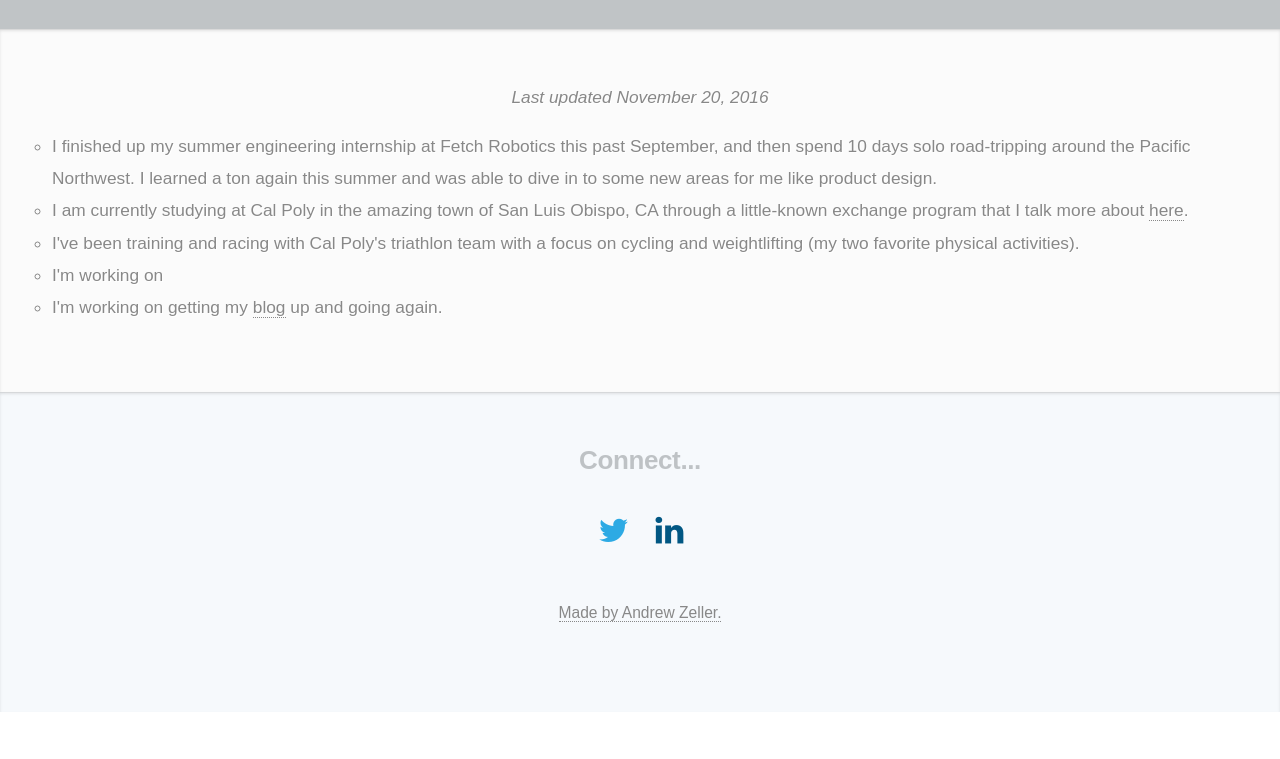
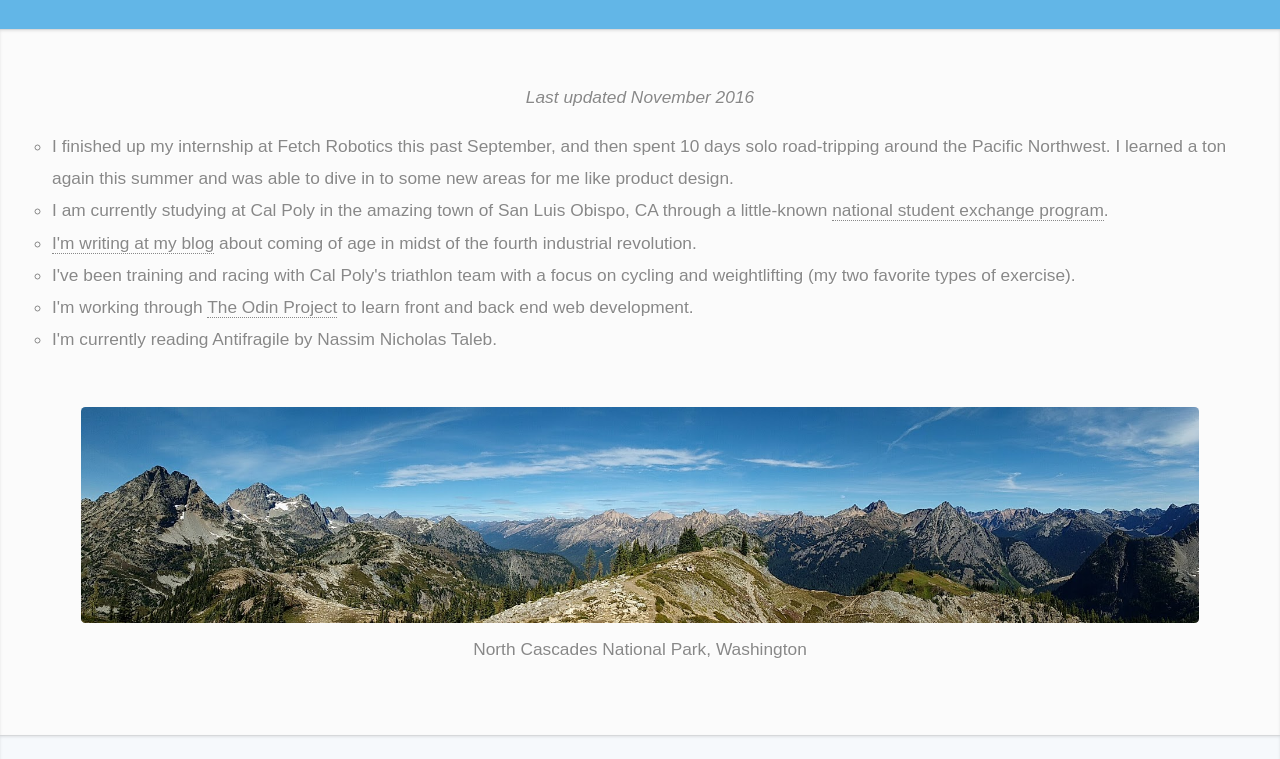
Before and after one commit to ajzeller/ajzeller.github.io, a plain HTML site: page now.html in a window 1280 px wide. Shown: the part 132-891 px from the top of the page. Before the commit the page ends 844 px from the top, so only its background shows below. Drawn offline with nearby package versions, Linux system fonts and the light colour scheme; files whose address does not match are found by name.

Commit message:
Updated now page, changed title wrapper

```diff
--- a/assets/css/main.css
+++ b/assets/css/main.css
@@ -24,7 +24,7 @@
 
 	body {
 		line-height: 1;
-	}
+		}
 
 	ol, ul {
 		list-style: none;
@@ -1420,6 +1420,7 @@
 		text-shadow: 0px 0px 10px rgba(0, 0, 0, 0.5);
 		overflow: hidden;
 		/* box-shadow: inset 0px 0px 0px 1px rgba(0, 0, 0, 0.5), inset 0px 2px 1px 0px rgba(255, 255, 255, 0.75); */
+
 		background-color: #0099CC;
 	}
 
@@ -1736,11 +1737,13 @@
 		.wrapper.style4 {
 			background-color: #F6F9FC;
 			color: #999;
-			/*text-shadow: -1px -1px 0px #181818;*/
+			position: absolute;
+			width: 100%;
+						/*text-shadow: -1px -1px 0px #181818;*/
 		}
 
         .wrapper.style5 {
-			background-color: rgba(166, 171, 174, 0.7);
+					background-color: rgba(98, 182, 231, 1);
 		}
 
         .wrapper.short {
@@ -1858,6 +1861,11 @@
 		color: inherit;
 	}
 
+#landscape_img {
+	margin: 0 auto;
+	border-radius: .25em;
+	max-width: 95%;
+}
 
 
 /* Copyright */
@@ -1917,6 +1925,7 @@
 				}
 
 			footer {
+				margin: 0;
 				padding: 3em 0 0 0 ;
 				text-align: center;
 				background-color: #FBFBFB;
@@ -2313,6 +2322,7 @@
 				.wrapper.style1 {
 					background-size: 100% auto ;
 					background-color: rgba(98, 182, 231, 1);
+
 					/*rgba(0, 138, 184, 0.4);*/
 					background-image: none;
 				}
--- a/now.html
+++ b/now.html
@@ -5,24 +5,34 @@
 		<title>Andrew Zeller</title>
 		<meta charset="utf-8" />
 		<meta name="viewport" content="width=device-width, initial-scale=1" />
+		<meta name="theme-color" content="#0099CC" />
 		<!--[if lte IE 8]><script src="assets/js/ie/html5shiv.js"></script><![endif]-->
 		<link rel="stylesheet" href="assets/css/main.css" />
         <link rel="stylesheet" href="assets/css/tooltipster.css" />
         <link rel="shortcut icon" type="image/png" href="/favicon.png" />
 		<!--[if lte IE 8]><link rel="stylesheet" href="assets/css/ie8.css" /><![endif]-->
 		<!--[if lte IE 9]><link rel="stylesheet" href="assets/css/ie9.css" /><![endif]-->
-	</head>
-	<body>
 
-        <!-- Google Tag Manager -->
-<noscript><iframe src="//www.googletagmanager.com/ns.html?id=GTM-MXXZ3G"
-height="0" width="0" style="display:none;visibility:hidden"></iframe></noscript>
+		<!-- Google Tag Manager -->
 <script>(function(w,d,s,l,i){w[l]=w[l]||[];w[l].push({'gtm.start':
 new Date().getTime(),event:'gtm.js'});var f=d.getElementsByTagName(s)[0],
 j=d.createElement(s),dl=l!='dataLayer'?'&l='+l:'';j.async=true;j.src=
-'//www.googletagmanager.com/gtm.js?id='+i+dl;f.parentNode.insertBefore(j,f);
+'https://www.googletagmanager.com/gtm.js?id='+i+dl;f.parentNode.insertBefore(j,f);
 })(window,document,'script','dataLayer','GTM-MXXZ3G');</script>
 <!-- End Google Tag Manager -->
+
+	</head>
+
+	<body>
+
+		<!-- Google Tag Manager (noscript) -->
+		<noscript><iframe src="https://www.googletagmanager.com/ns.html?id=GTM-MXXZ3G"
+		height="0" width="0" style="display:none;visibility:hidden"></iframe></noscript>
+		<!-- End Google Tag Manager (noscript) -->
+
+		<!-- <div id="full_page_wrapper" > -->
+
+
 
 		<!-- Nav -->
 			<nav id="nav">
@@ -49,20 +59,25 @@ j=d.createElement(s),dl=l!='dataLayer'?'&l='+l:'';j.async=true;j.src=
 			<div class="wrapper style3" id="startchange">
 				<article id="now">
 					<header>
-						<i>Last updated November 20, 2016</i>
+						<i>Last updated November 2016</i>
 					</header>
 					<div class="container">
 						<ul class="bulleted_list">
-							<li>I finished up my summer engineering internship at Fetch Robotics this past September, and then spend 10 days solo road-tripping around the Pacific Northwest. I learned a ton again this summer and was able to dive in to some new areas for me like product design.</li>
-							<li>I am currently studying at Cal Poly in the amazing town of San Luis Obispo, CA through a little-known exchange program that I talk more about <a href="https://blog.zeller.io/exchange">here</a>. </li>
-							<li>I've been training and racing with Cal Poly's triathlon team with a focus on cycling and weightlifting (my two favorite physical activities). </li>
-							<li>I'm working on </li>
-							<li>I'm working on getting my <a href="https://blog.zeller.io">blog</a> up and going again.</li>
+							<li>I finished up my internship at Fetch Robotics this past September, and then spent 10 days solo road-tripping around the Pacific Northwest. I learned a ton again this summer and was able to dive in to some new areas for me like product design.</li>
+							<li>I am currently studying at Cal Poly in the amazing town of San Luis Obispo, CA through a little-known <a href="http://www.nse.org/">national student exchange program</a>.</li>
+							<li><a href="https://blog.zeller.io">I'm writing at my blog</a> about coming of age in midst of the fourth industrial revolution.</li>
+							<li>I've been training and racing with Cal Poly's triathlon team with a focus on cycling and weightlifting (my two favorite types of exercise). </li>
+							<li>I'm working through <a href="https://github.com/ajzeller/theodinproject">The Odin Project</a> to learn front and back end web development.</li>
+							<li>I'm currently reading Antifragile by Nassim Nicholas Taleb.</li>
 						</ul>
           </div>
 
 
 				</article>
+				<img src="images/north_cascades.jpg" id="landscape_img" />
+				<p>
+					North Cascades National Park, Washington
+				</p>
 			</div>
 
 		<!-- Contact Form -->
@@ -74,7 +89,6 @@ j=d.createElement(s),dl=l!='dataLayer'?'&l='+l:'';j.async=true;j.src=
 							<div class="12u">
 
 
-								<h3>Connect...</h3>
 								<ul class="social">
 									<li><a href="https://twitter.com/andrewjzeller" class="icon fa-twitter"><span class="label">Twitter</span></a></li>
 									<li><a href="https://www.linkedin.com/in/andrewjzeller" class="icon fa-linkedin"><span class="label">LinkedIn</span></a></li>
@@ -100,6 +114,8 @@ j=d.createElement(s),dl=l!='dataLayer'?'&l='+l:'';j.async=true;j.src=
 				</article>
 			</div>
 
+<!-- </div> -->
+
 		<!-- Scripts -->
 			<script src="assets/js/jquery.min.js"></script>
         <script src="http://ajax.googleapis.com/ajax/libs/jquery/1.11.0/jquery.min.js"></script>
```
Also changed, not shown: bookshelf.html (+1 -1 lines), index.html (+10 -2 lines), images/north_cascades.jpg (added).
